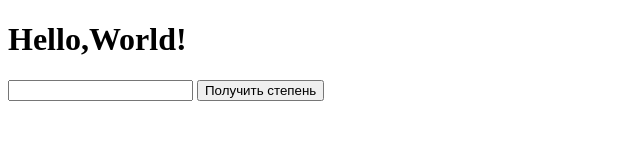
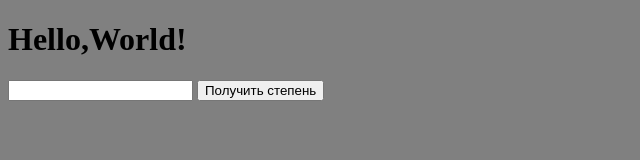
Before and after one commit to anton91375/course, a plain HTML site: page index.html in a window 1280 px wide. Shown: the whole page, without its empty margins (0-640 px from the left). Drawn offline with Linux system fonts and the light colour scheme.

Commit message:
Changed color

```diff
--- a/index.html
+++ b/index.html
@@ -12,7 +12,7 @@
 
 	</style>
 </head>
-<body style="background-color:white">
+<body style="background-color:gray">
 
 	<div class="container">
 		<h1>Hello,World!</h1>
```
